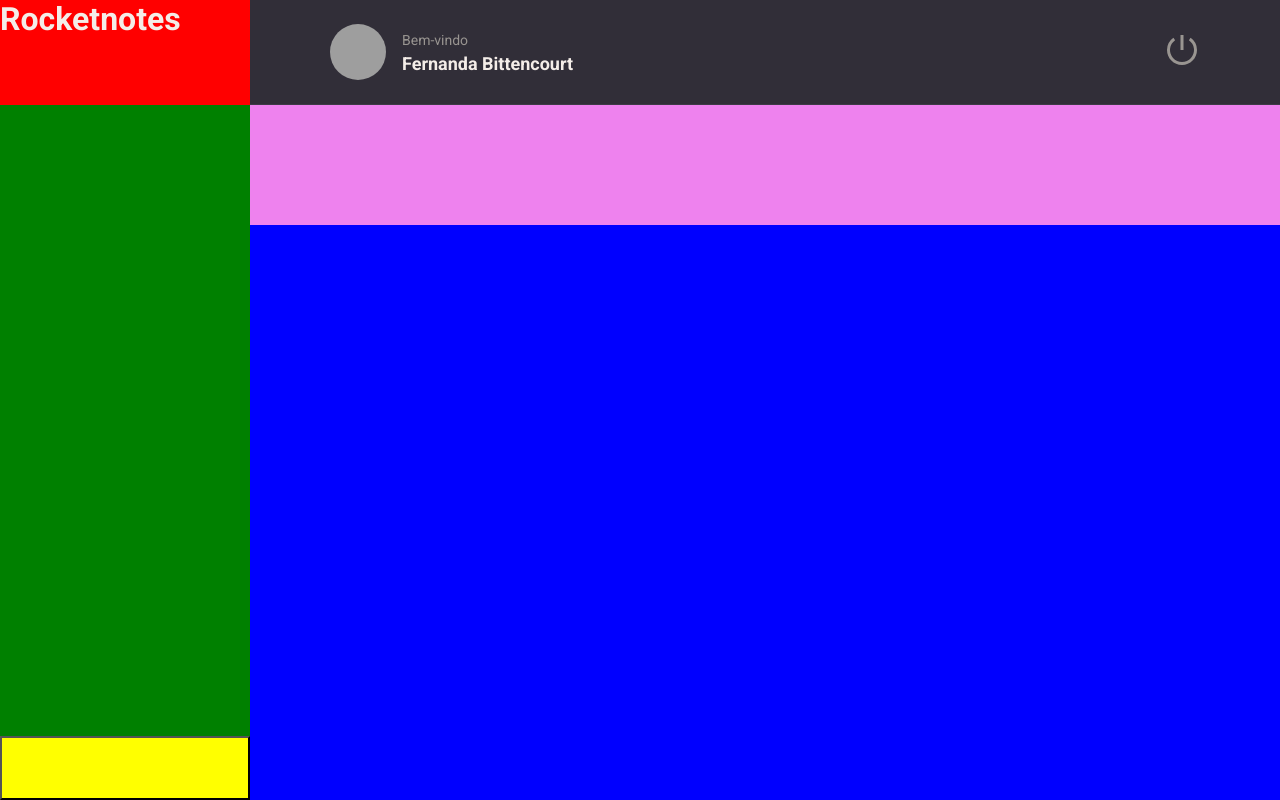
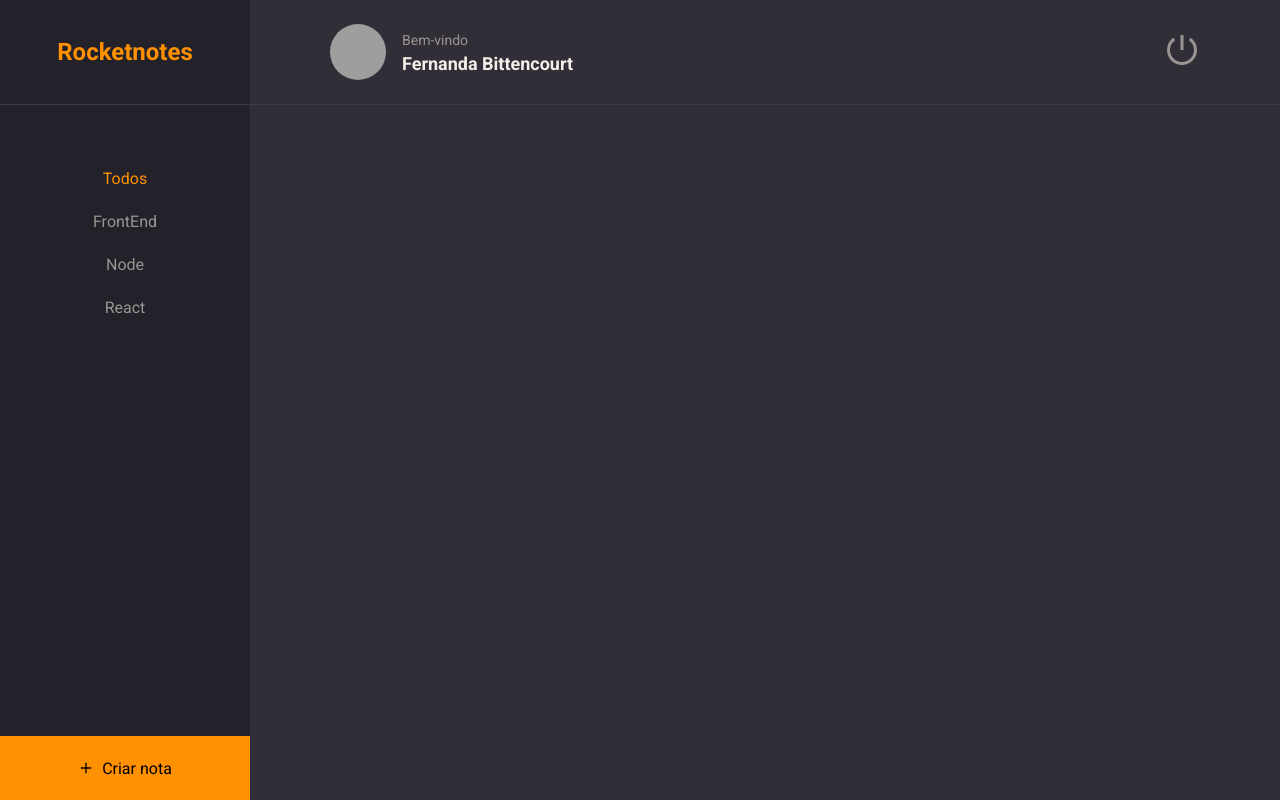
Before and after one commit to Fernandabitten/frontend-rocket-notes, a React (Vite) app: page / in a window 1280 px wide. Built offline with nearby package versions, Linux system fonts and the light colour scheme; grey boxes are pictures that could not be loaded.

Commit message:
applying filters

```diff
--- a/src/components/ButtonText/index.jsx
+++ b/src/components/ButtonText/index.jsx
@@ -1,9 +1,10 @@
 import {Container} from './styles';
 
-export function ButtonText({title, ...rest }){
+export function ButtonText({title, isActive = false, ...rest }){
   return(
     <Container
     type="button"
+    isActive={isActive}
     {...rest}
     >
       {title}
--- a/src/components/ButtonText/styles.js
+++ b/src/components/ButtonText/styles.js
@@ -2,7 +2,7 @@
 
 export const Container = styled.button`
   background: none;
-  color: ${({theme}) => theme.COLORS.ORANGE};
+  color: ${({theme, isActive}) => isActive ? theme.COLORS.ORANGE : theme.COLORS.GRAY_100};
   border: none;
   font-size: 16px;
 `
--- a/src/pages/Home/index.jsx
+++ b/src/pages/Home/index.jsx
@@ -1,7 +1,8 @@
-import { RiSearch2Fill } from "react-icons/ri";
+import { FiPlus } from "react-icons/fi";
 import {Container, Brand, Menu, Search, Content, NewNote}  from './style';
 
 import { Header } from "../../components/Header";
+import { ButtonText } from "../../components/ButtonText";
 
 export function Home() {
   return(
@@ -11,7 +12,10 @@
       </Brand>
       <Header />
       <Menu>
-
+        <li><ButtonText title="Todos" isActive/></li>
+        <li><ButtonText title="FrontEnd" /></li>
+        <li><ButtonText title="Node" /></li>
+        <li> <ButtonText title="React" /></li>
       </Menu>
 
       <Search>
@@ -23,7 +27,8 @@
       </Content>
 
       <NewNote>
-
+        <FiPlus />
+        Criar nota
       </NewNote>
     </Container>
   )
--- a/src/pages/Home/style.js
+++ b/src/pages/Home/style.js
@@ -17,21 +17,49 @@
 `;
 export const Brand  = styled.div`
   grid-area: brand;
-  background-color: red;
+
+  display: flex;
+  justify-content: center;
+  align-items: center;
+
+  border-bottom-width: 1px;
+  border-bottom-style: solid;
+  border-bottom-color: ${({theme}) => theme.COLORS.BACKGROUND_700};
+  background: ${({theme}) => theme.COLORS.BACKGROUND_900};
+
+  > h1 {
+    font-size: 24px;
+    color: ${({theme}) => theme.COLORS.ORANGE};
+  }
 `;
 export const Menu  = styled.ul`
   grid-area: menu;
-  background-color: green;
+  background: ${({theme}) => theme.COLORS.BACKGROUND_900};
+
+  padding-top: 64px;
+  text-align: center;
+  > li {
+    margin-bottom: 24px;
+  }
 `;
 export const Search  = styled.div`
 grid-area: search;
-background-color: violet;
 `;
 export const Content  = styled.div`
 grid-area: content;
-background-color: blue;
 `;
 export const NewNote = styled.button`
 grid-area: newnote;
-background-color: yellow;
+
+background: ${({theme}) => theme.COLORS.ORANGE};
+border: none;
+
+display: flex;
+align-items: center;
+justify-content: center;
+
+svg {
+  margin-right: 8px;
+}
+
 `;
```
